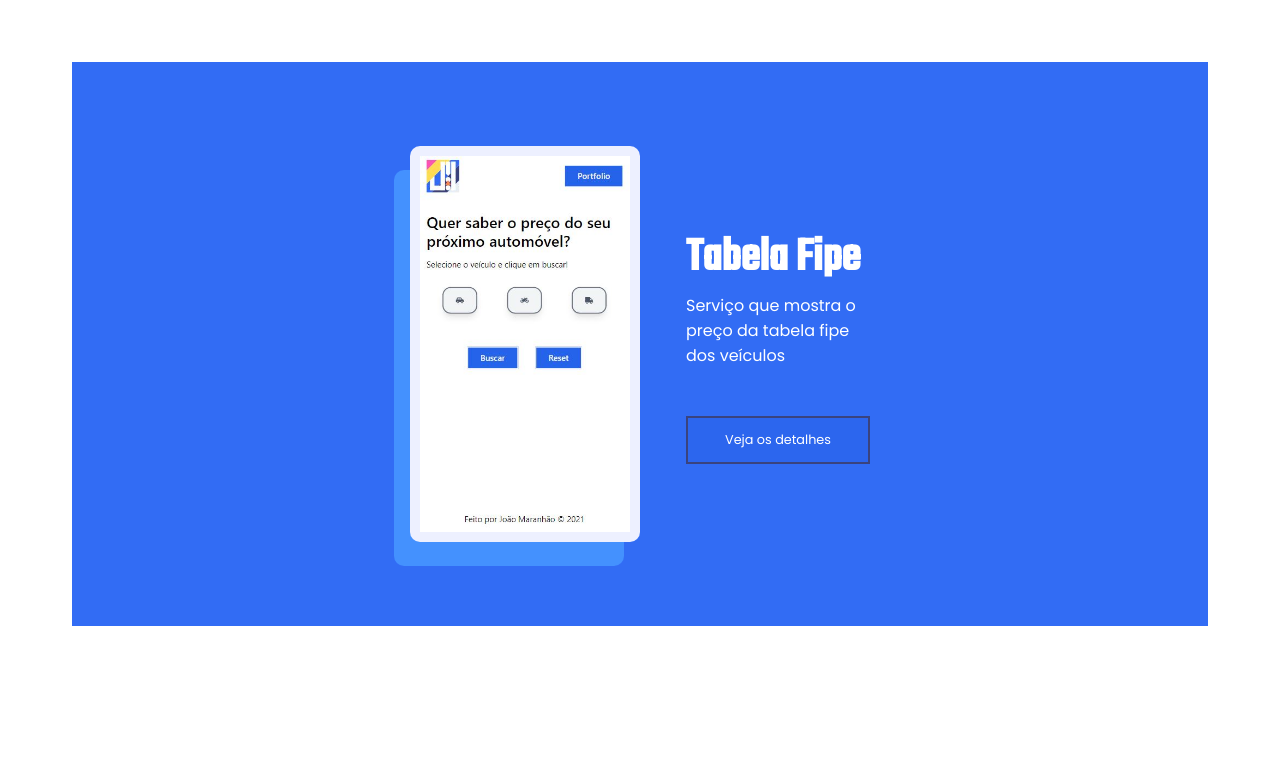
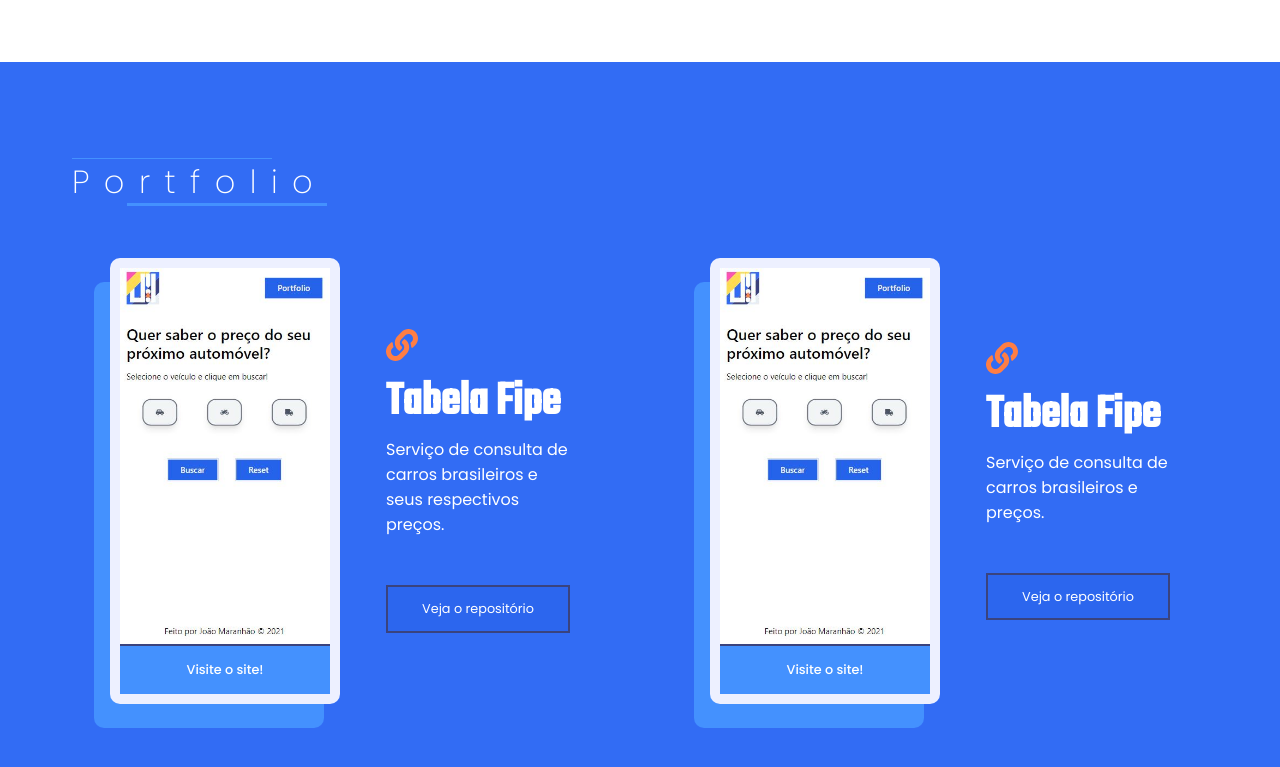
Before and after one commit to joaomaranhao/joaomaranhao.com.br, a Next.js app: page / in a window 1280 px wide. Shown: the part 793-1560 px from the top of the page. Before the commit the page ends 1419 px from the top, so only its background shows below. Built offline with nearby package versions, Linux system fonts and the light colour scheme.

Commit message:
style: fix Cards styles

```diff
--- a/components/Card/Card.module.css
+++ b/components/Card/Card.module.css
@@ -5,6 +5,7 @@
   max-width: 500px;
   align-items: center;
   justify-content: space-between;
+  margin-bottom: 2em;
 }
 
 .text {
@@ -28,6 +29,24 @@
   background-color: var(--grey);
   border-radius: 10px;
   box-shadow: -1em 1.5em var(--lightBlue);
+  image-rendering: -webkit-optimize-contrast;
+  transition: .2s ease-in-out;
+}
+
+.image:hover {
+  background-color: var(--darkBlue);
+}
+
+
+.image p {
+  color: white;
+  font-weight: 500;
+  font-size: .8rem;
+  text-align: center;
+  background-color: var(--lightBlue);
+  padding: 15px 0;
+  margin: 0;
+  border-top: 2px solid var(--darkBlue);
 }
 
 .card img {
@@ -44,9 +63,10 @@
   border: 2px solid var(--darkBlue);
   background-color: #2C66EE;
   font-size: .8rem;
-
+  transition: .2s ease-in-out;
 }
 
 .text a:hover {
   border: 2px solid #FFDC52;
+  background-color: var(--lightBlue);
 }
--- a/components/Card/index.js
+++ b/components/Card/index.js
@@ -1,20 +1,22 @@
-import Link from 'next/link'
 import styles from './Card.module.css'
+import { FaLink } from 'react-icons/fa'
 
-const Card = ({ url }) => {
+const Card = ({ title, text, url, imgSrc, repo }) => {
   return (
     <div className={styles.card}>
       <div className={styles.image}>
-        <img src="/images/brazilian-vehicles-and-price-mobile.jpg" alt="Tabela Fipe"/>
+        <a href={url}>
+          <img src={imgSrc} alt={title} />
+          <p>Visite o site!</p>
+        </a>
       </div>
       <div className={styles.text}>
-        <h4>Tabela Fipe</h4>
-        <p>Serviço que mostra o preço da tabela fipe dos veículos</p>
-        <Link href="/">
-          <a>
-            Veja os detalhes
-          </a>
-        </Link>
+        <FaLink color="#FF7E44" size="2em" />
+        <h4>{title}</h4>
+        <p>{text}</p>
+        <a href={repo}>
+          Veja o repositório
+        </a>
       </div>
     </div>
   )
--- a/components/Layout/index.js
+++ b/components/Layout/index.js
@@ -1,11 +1,10 @@
 import Navbar from '../Navbar'
-import styles from './Layout.module.css'
 
 const Layout = ({ children }) => {
   return (
     <>
       <Navbar />
-      <main className={styles.container}>
+      <main>
         {children}
       </main>
     </>
--- a/components/Navbar/Navbar.module.css
+++ b/components/Navbar/Navbar.module.css
@@ -59,3 +59,11 @@
   transform: translateX(0);
   opacity: 1;
 }
+
+@media only screen and (max-width: 380px) {
+  .logo {
+    margin-left: 2rem;
+    width: 3em;
+    height: 3em;
+  }
+}
--- a/pages/index.js
+++ b/pages/index.js
@@ -29,7 +29,21 @@ export default function Home () {
           </div>
         </div>
         <div className={styles.portfolio}>
-          <Card />
+          <div className={styles.container}>
+            <h3>Portfolio</h3>
+          </div>
+          <div className={styles.container}>
+            <Card title="Tabela Fipe"
+            text="Serviço de consulta de carros brasileiros e seus respectivos preços."
+            imgSrc="/images/brazilian-vehicles-and-price-mobile.jpg"
+            url="https://brazilian-vehicles-and-price.vercel.app/"
+            repo="https://github.com/joaomaranhao/brazilian-vehicles-and-price" />
+            <Card title="Tabela Fipe"
+            text="Serviço de consulta de carros brasileiros e preços."
+            imgSrc="/images/brazilian-vehicles-and-price-mobile.jpg"
+            url="https://brazilian-vehicles-and-price.vercel.app/"
+            repo="https://github.com/joaomaranhao/brazilian-vehicles-and-price" />
+          </div>
         </div>
       </Layout>
     </div>
--- a/styles/pages/Home.module.css
+++ b/styles/pages/Home.module.css
@@ -2,8 +2,9 @@
   display: flex;
   height: 80vh;
   width: 100%;
-  margin-top: 3em;
-  padding: 0 40px;
+  max-width: 1200px;
+  margin: 3em auto 0;
+  padding: 0 2rem;
   align-items: center;
   justify-content: space-between;
   margin-bottom: 4em;
@@ -70,12 +71,11 @@
 .colored a img {
   object-fit: cover;
   height: 100%;
-  transform: translateX(-4%);
   transition: 2s;
 }
 
 .colored a img:hover {
-  transform: scale(1.1) translateX(-3%);
+  transform: scale(1.1);
 }
 
 .portfolio {
@@ -84,3 +84,50 @@
 
   color: white;
 }
+
+.container {
+  width: 100%;
+  max-width: 1200px;
+  margin: 0 auto;
+  display: flex;
+  flex-wrap: wrap;
+}
+
+.container h3 {
+  position: relative;
+  font-weight: 100;
+  font-size: 2rem;
+  display: inline-block;
+  margin-left: 2rem;
+  letter-spacing: .9rem;
+  transition: .2s ease-in-out;
+}
+
+.container h3:hover {
+  letter-spacing: 1rem;
+}
+
+.container h3::before {
+  position: absolute;
+  content: '';
+  top: 45px;
+  left: 55px;
+  height: 3px;
+  width: 200px;
+  background-color: var(--lightBlue);
+}
+.container h3::after {
+  position: absolute;
+  content: '';
+  top: 0;
+  left: 0;
+  height: 1px;
+  width: 200px;
+  background-color: var(--lightBlue);
+}
+
+@media only screen and (max-width: 380px) {
+  .intro h1 {
+    font-size: 4rem;
+  }
+}
```
